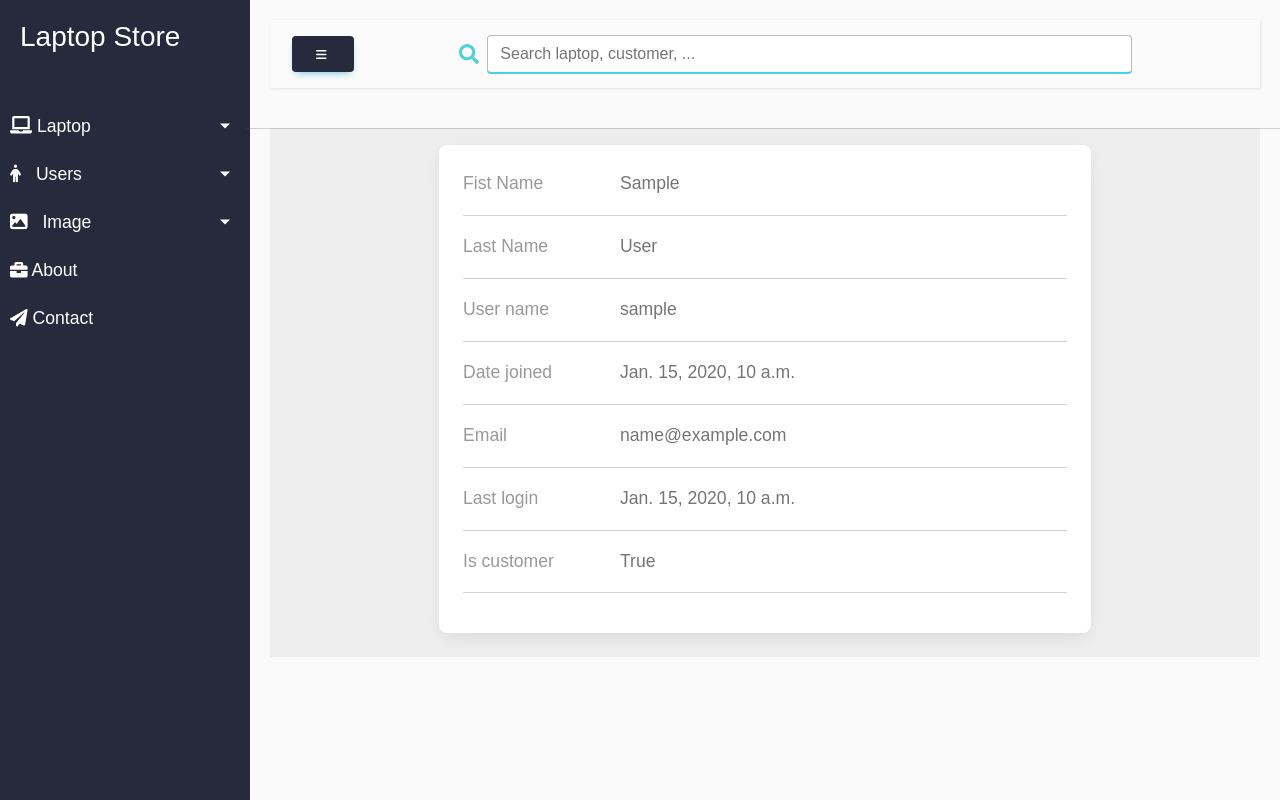
After one commit to haitrieu123580/python_project, a Django app: page /store/user_detail/1/ in a window 1280 px wide. The commit adds this page. Run offline with Django 4.2, Linux system fonts and the light colour scheme; tables that the repository leaves empty hold one stand-in row (values such as "Sample post"); some libraries are stand-ins or nearby versions.

Commit message:
feat: CRUD user

```diff
--- a/mysite/store/templates/base.html
+++ b/mysite/store/templates/base.html
@@ -51,14 +51,14 @@
                 <li>
                     <a href="#pageSubmenu" data-toggle="collapse" aria-expanded="false" class="dropdown-toggle">
                         <i class="fa-solid fa-person"></i>
-                        customers
+                        Users
                     </a>
                     <ul class="collapse list-unstyled" id="pageSubmenu">
                         <li>
-                            <a href="#">View</a>
+                            <a href="{% url 'users' %}">View</a>
                         </li>
                         <li>
-                            <a href="#">Add new Customers</a>
+                            <a href="{% url 'user_add' %}">Add new User</a>
                         </li>
 
                     </ul>
--- /dev/null
+++ b/mysite/store/templates/user_detail.html
@@ -0,0 +1,125 @@
+{% extends 'base.html' %}
+
+{% block content %}
+
+<section style="background-color: #eee;">
+    {% comment %} <div class="container py-5">
+      <div class="row">
+        <div class="col">
+          <nav aria-label="breadcrumb" class="bg-light rounded-3 p-3 mb-4">
+            <ol class="breadcrumb mb-0">
+              <li class="breadcrumb-item"><a href="#">Home</a></li>
+              <li class="breadcrumb-item"><a href="#">User</a></li>
+              <li class="breadcrumb-item active" aria-current="page">User Profile</li>
+            </ol>
+          </nav>
+        </div>
+      </div> {% endcomment %}
+
+      <div class="row justify-content-center">
+        {% comment %} <div class="col-lg-4">
+          <div class="card mb-4">
+            <div class="card-body text-center">
+              <img src="https://mdbcdn.b-cdn.net/img/Photos/new-templates/bootstrap-chat/ava3.webp" alt="avatar"
+                class="rounded-circle img-fluid" style="width: 150px;">
+              <h5 class="my-3">{{user.username}}</h5>
+              <p class="text-muted mb-1">Full Stack Developer</p>
+              <p class="text-muted mb-4">Bay Area, San Francisco, CA</p>
+            </div>
+          </div>
+         </div> {% endcomment %}
+         <hr>
+        <div class="col-lg-8">
+          <div class="card mb-4">
+            <div class="card-body">
+            {% comment %} First name {% endcomment %}
+              <div class="row">
+                <div class="col-sm-3">
+                  <p class="mb-0">Fist Name</p>
+                </div>
+                <div class="col-sm-9">
+                  <p class="text-muted mb-0">{{user.first_name}}</p>
+                </div>
+              </div>
+              <hr>
+            {% comment %} Last name {% endcomment %}
+            <div class="row">
+                <div class="col-sm-3">
+                  <p class="mb-0">Last Name</p>
+                </div>
+                <div class="col-sm-9">
+                  <p class="text-muted mb-0">{{user.last_name}}</p>
+                </div>
+              </div>
+              <hr>
+            {% comment %} Email {% endcomment %}
+            <div class="row">
+                <div class="col-sm-3">
+                    <p class="mb-0">User name</p>
+                </div>
+                <div class="col-sm-9">
+                    <p class="text-muted mb-0">{{user.username}}</p>
+                </div>
+                </div>
+                <hr>
+            {% comment %} Date joined {% endcomment %}
+            <div class="row">
+                <div class="col-sm-3">
+                    <p class="mb-0">Date joined</p>
+                </div>
+                <div class="col-sm-9">
+                    <p class="text-muted mb-0">{{user.date_joined}}</p>
+                </div>
+                </div>
+                <hr>
+            {% comment %} Email {% endcomment %}
+              <div class="row">
+                <div class="col-sm-3">
+                  <p class="mb-0">Email</p>
+                </div>
+                <div class="col-sm-9">
+                  <p class="text-muted mb-0">{{user.email}}</p>
+                </div>
+              </div>
+              <hr>
+            {% comment %} Email {% endcomment %}
+            <div class="row">
+              <div class="col-sm-3">
+                <p class="mb-0">Last login</p>
+              </div>
+              <div class="col-sm-9">
+                <p class="text-muted mb-0">{{user.last_login}}</p>
+              </div>
+            </div>
+            <hr>
+            {% if user.is_customer%}
+            {% comment %} Email {% endcomment %}
+            <div class="row">
+                <div class="col-sm-3">
+                    <p class="mb-0">Is customer</p>
+                </div>
+                <div class="col-sm-9">
+                    <p class="text-muted mb-0">True</p>
+                </div>
+                </div>
+                <hr>
+            {% elif user.is_superuser%}
+            {% comment %} Email {% endcomment %}
+            <div class="row">
+                <div class="col-sm-3">
+                    <p class="mb-0">Is Admin</p>
+                </div>
+                <div class="col-sm-9">
+                    <p class="text-muted mb-0">True</p>
+                </div>
+                </div>
+                <hr>
+            {%endif%}
+            </div>
+          </div>
+         </div>
+      </div>
+    </div>
+  </section>
+
+{% endblock %}
--- a/mysite/store/urls.py
+++ b/mysite/store/urls.py
@@ -14,5 +14,11 @@ urlpatterns = [
     path('view_images/', views.view_images, name='view_images'),
     path('edit_image/<int:pk>/', views.EditImageView.as_view(), name='edit_image'),
     path('delete_image/<int:pk>/', views.DeleteImageView.as_view(), name='delete_image'),
+    # CUSTOMER
+    path('users/', views.users_list, name='users'),
+    path('user_detail/<str:user_id>/',views.user_detail, name='user_detail'),
+    path('user_update/<str:pk>/', views.user_update, name='user_update'),
+    path('user_delete/<str:pk>/', views.user_delete, name='user_delete'),
+    path('user_add/', views.user_add, name='user_add'),
 ]
 #
--- a/mysite/store/views.py
+++ b/mysite/store/views.py
@@ -2,9 +2,12 @@
 
 from django.http import HttpResponse
 from .models import Laptop, Brand, Image
+from account.models import User
 from django.shortcuts import render, redirect, get_object_or_404
 from .models import Laptop
-from .forms import LaptopForm, ImageForm
+from .forms import LaptopForm, ImageForm, UserForm
+from account.forms import SignUpForm
+
 from django.views.generic.edit import DeleteView, UpdateView
 from django.urls import reverse_lazy
 
@@ -23,25 +26,6 @@ class DeleteImageView(DeleteView):
     template_name = 'delete_image.html'
     success_url = reverse_lazy('view_images')
 
-
-
-# def loginForm(request):
-#     return render(request, 'base.html', {})
-
-# def login(request):
-#     if request.method == 'POST':
-#         username = request.POST.get("username")
-#         password = request.POST.get("password")
-#         print(type (username), type (password))
-#         # test direct
-#         if username=='admin' and password=='123' :
-#            return render(request,'base.html',{})
-#         else:
-#             return render(request,'customer.html',{})
-
-
-#         # find user -> check role -> direct
-#     return render(request, 'login.html', {})
 
 def index(request):
     return render(request, 'base.html')
@@ -123,3 +107,48 @@ def view_images(request):
     for laptop in laptops:
         images.append(Image.objects.filter(laptop=laptop))
     return render(request, 'view_images.html', {'laptops': laptops, 'images': images})
+
+# CUSTOMER
+def users_list(request):
+    usersList =  User.objects.filter(is_customer = True)
+    return render(request, 'users_list.html',{'usersList':usersList })
+def user_detail(request, user_id):
+    user = get_object_or_404(User, id=user_id)
+    return render(request, 'user_detail.html', {'user': user})
+
+def user_update(request, pk):
+
+    user = get_object_or_404(User, id=pk)
+    if request.method == 'POST':
+        form = UserForm(request.POST, instance=user)
+        if form.is_valid():
+            form.save()
+            return redirect('users')
+    else:
+        initial_role = 'Customer' if user.is_customer else 'Admin'
+        form = UserForm(instance=user, initial={'role': initial_role})
+    return render(request, 'user_update.html', {'form': form})
+
+
+def user_delete(request, pk):
+    user = User.objects.get(id=pk)
+    if request.method == 'POST':
+        user.delete()
+        return redirect('users')
+    context = {'item': user}
+    return render(request, 'user_delete.html', context)
+
+def user_add(request):
+    if request.method == 'POST':
+        form = SignUpForm(request.POST)
+        if form.is_valid():
+            new_user = form.save()
+            return redirect('users')
+    else:
+        form = SignUpForm()
+    if form.errors:
+        errors = form.errors
+    else:
+        errors = None
+
+    return render(request, 'user_add.html', {'form': form, 'errors': errors})
```
Also changed, not shown: mysite/account/forms.py (+15 -1 lines), mysite/account/templates/my_register.html (+19 -1 lines), mysite/store/forms.py (+56 -1 lines), mysite/store/templates/user_add.html (added, +86 -0 lines), mysite/store/templates/user_update.html (added, +70 -0 lines), mysite/store/templates/users_list.html (added, +64 -0 lines), mysite/store/templates/user_delete.html (added).
